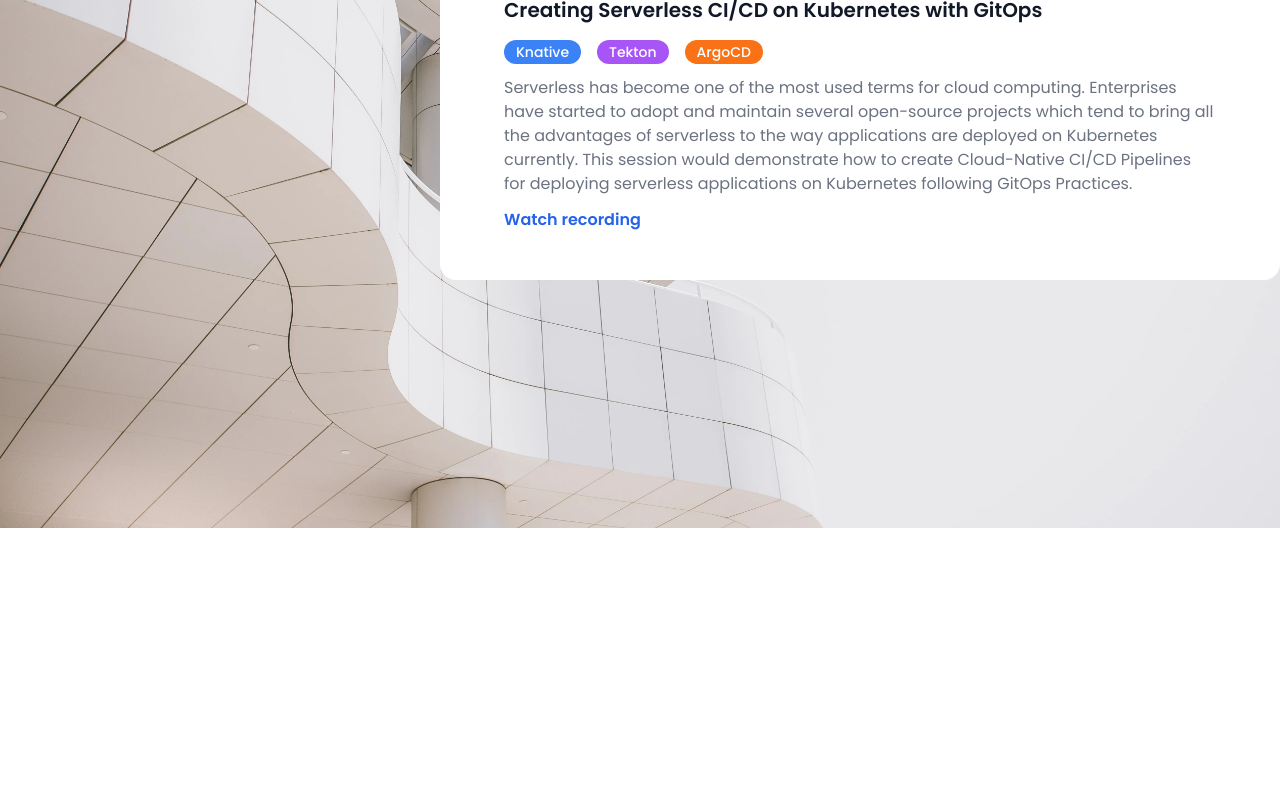
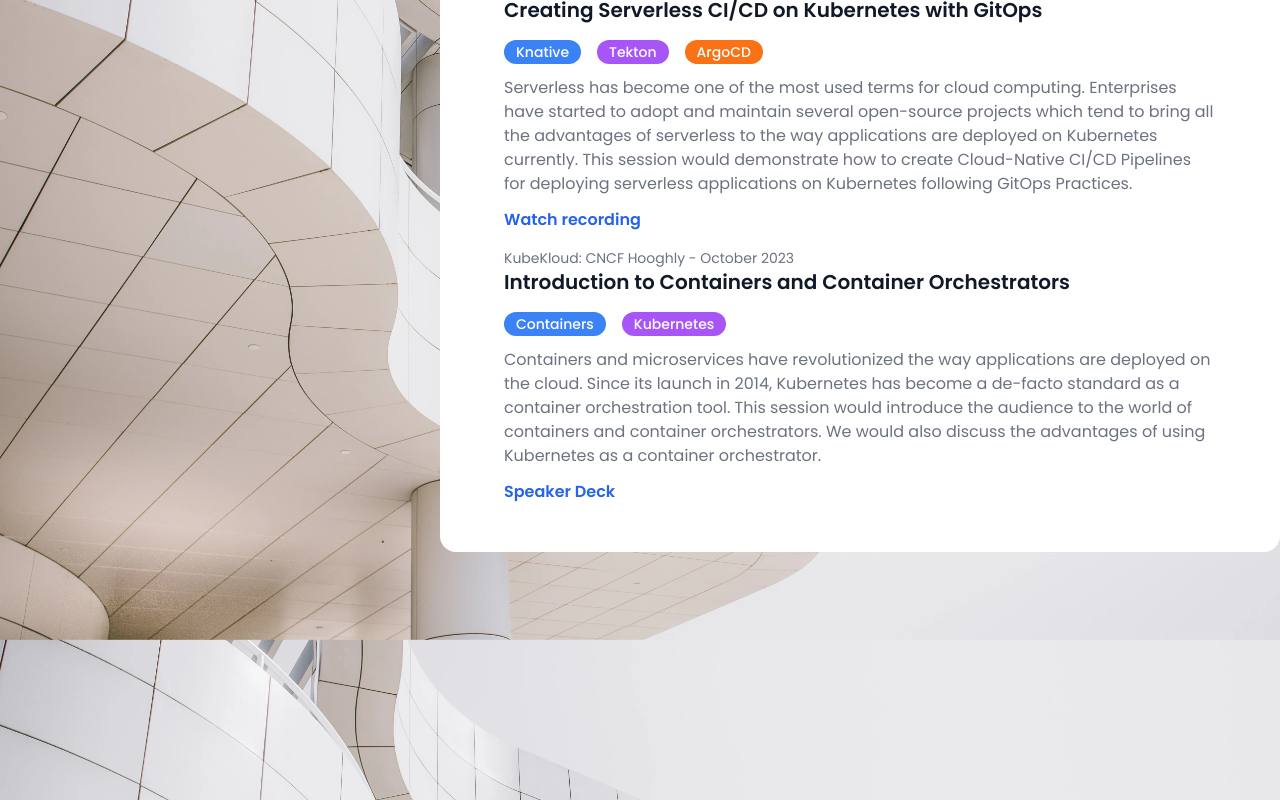
Before and after one commit to Lucifergene/devfolio-next, a Next.js app: page / in a window 1280 px wide. Shown: the part 1067-1867 px from the top of the page. Before the commit the page ends 1595 px from the top, so only its background shows below. Built offline with nearby package versions, Linux system fonts and the light colour scheme.

Commit message:
Updated new talk details

```diff
--- a/app/(about)/About.tsx
+++ b/app/(about)/About.tsx
@@ -208,6 +208,51 @@ const About: React.FC = () => {
                 </Link>
               </div>
             </div>
+            <div className="pt-4">
+              {" "}
+              <p className="text-sm text-gray-500">
+                KubeKloud: CNCF Hooghly - October 2023
+              </p>
+              <p className="dark:text-white text-xl font-semibold text-gray-900 ">
+                Introduction to Containers and Container Orchestrators
+              </p>
+              <div className="inline-block">
+                <span
+                  className={
+                    "bg-blue-500 text-white inline-flex items-center px-3 py-0.5 rounded-full text-sm font-medium mt-4 mr-4  "
+                  }
+                >
+                  Containers
+                </span>
+                <span
+                  className={
+                    "bg-purple-500 text-white inline-flex items-center px-3 py-0.5 rounded-full text-sm font-medium mt-4 mr-4"
+                  }
+                >
+                  Kubernetes
+                </span>
+              </div>
+              <p className="mt-3 text-base dark:text-[#A6A6A6] text-gray-500">
+                Containers and microservices have revolutionized the way
+                applications are deployed on the cloud. Since its launch in
+                2014, Kubernetes has become a de-facto standard as a container
+                orchestration tool. This session would introduce the audience to
+                the world of containers and container orchestrators. We would
+                also discuss the advantages of using Kubernetes as a container
+                orchestrator.
+              </p>
+              <div className="mt-3">
+                <Link
+                  href={
+                    "https://docs.google.com/presentation/d/1ftWWr0uceye1Bg1NmMq2D5a84pX_rMeJ/edit?usp=sharing&ouid=105557108377826887705&rtpof=true&sd=true"
+                  }
+                  target="_blank"
+                  className="text-base font-semibold text-blue-600 hover:text-blue-400"
+                >
+                  Speaker Deck
+                </Link>
+              </div>
+            </div>
           </div>
         </div>
       </section>
```
